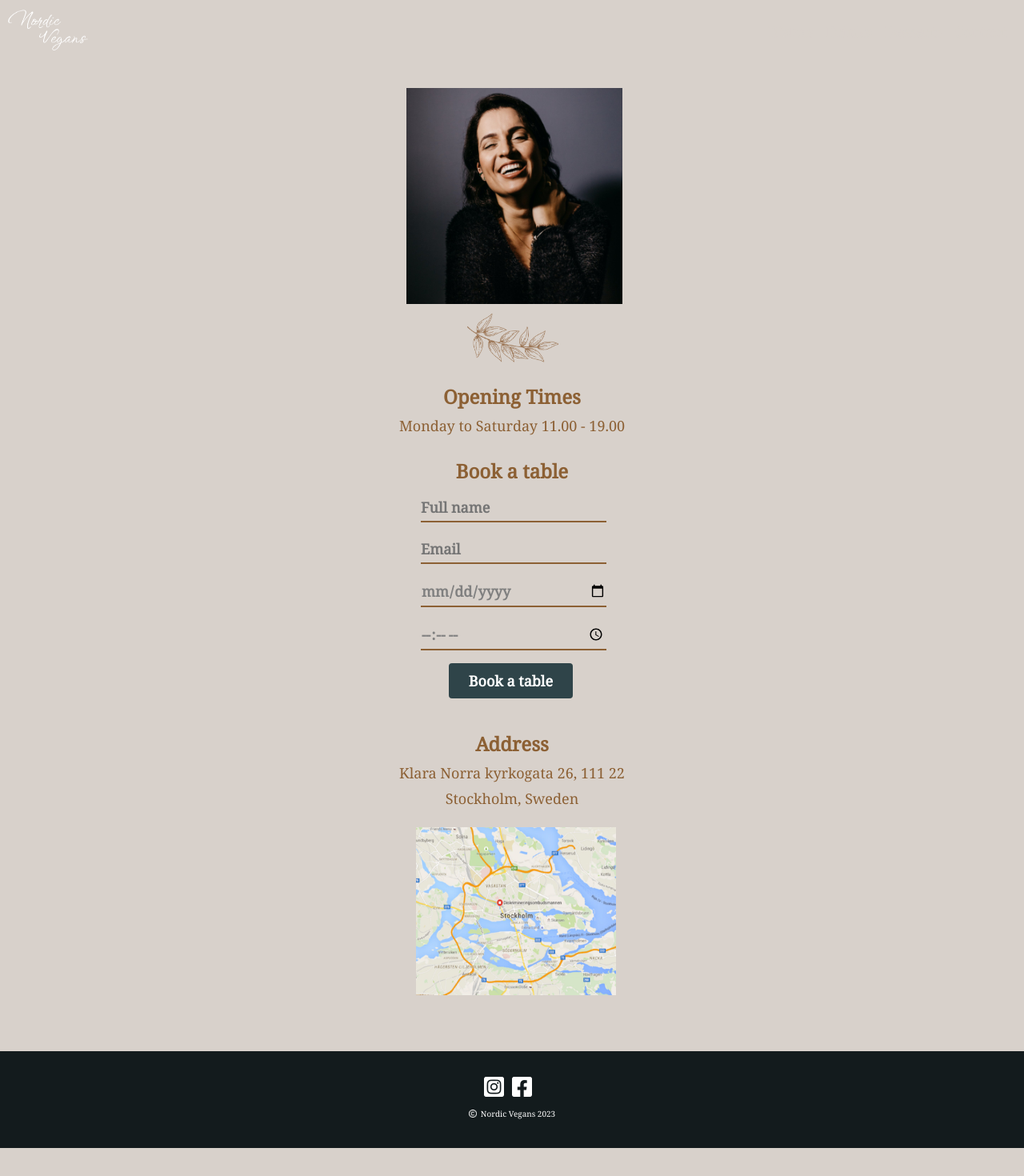
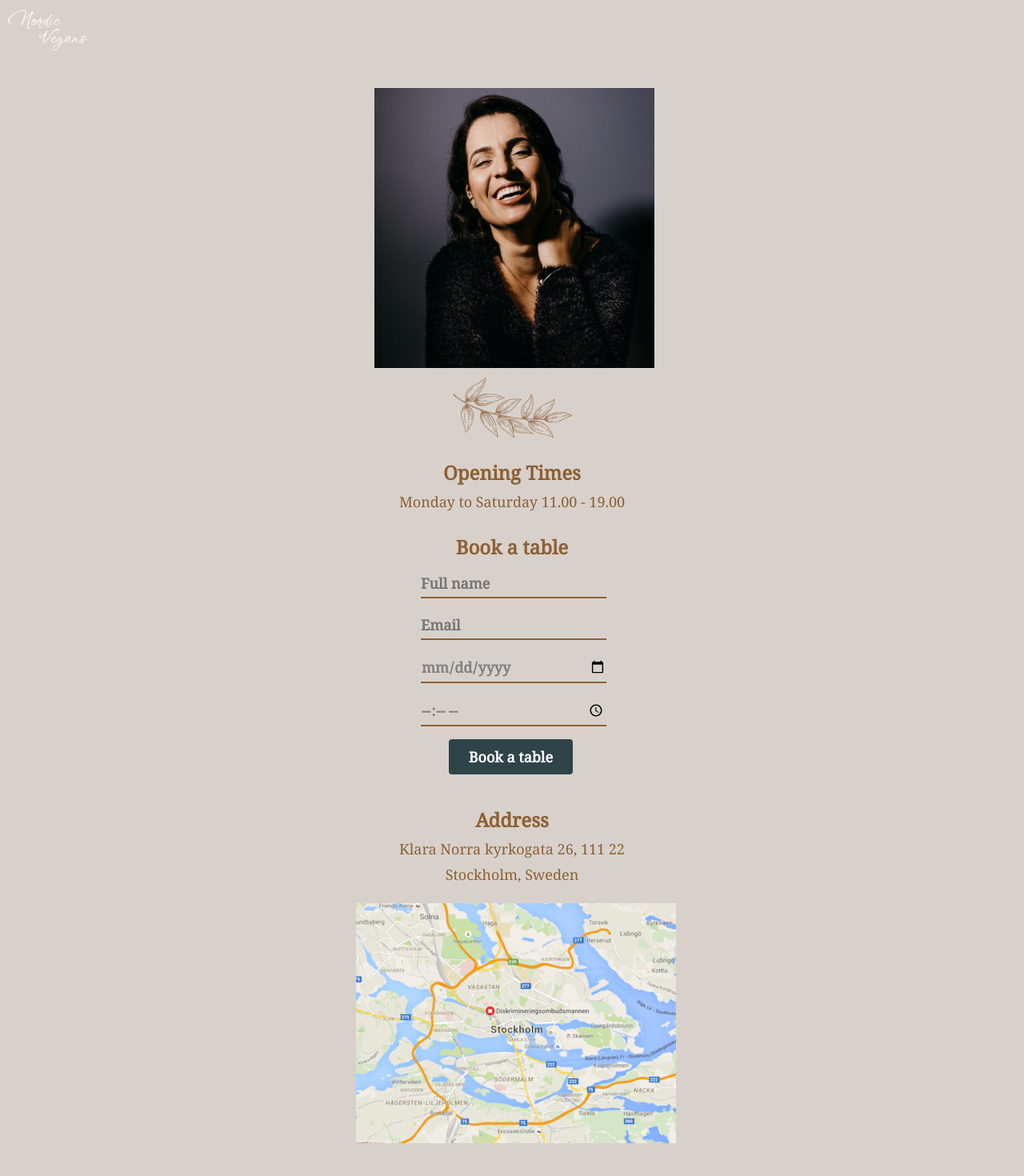
Before and after one commit to KatheRojasO/vegan-restaurant, a React (Create React App) app: page /contact in a window 1280 px wide. Shown: the top 1470 px of the page at 80% size. Before the commit the page ends 1435 px from the top, so only its background shows below. Built offline with nearby package versions, Linux system fonts and the light colour scheme; a web font is replaced by a local one.

Commit message:
Set up contact section for tablets

```diff
--- a/src/css/pages/Contact.css
+++ b/src/css/pages/Contact.css
@@ -52,3 +52,23 @@
     margin: 40px 0 10px 5px;
   }
 }
+
+/* Tablet */
+@media screen and (min-width: 768px) {
+  .bg-img {
+    width: 150px;
+    height: 80px;
+  }
+
+  .contact-info .owner {
+    width: 350px;
+    height: 350px;
+    margin: 40px 0 10px 5px;
+  }
+
+  .contact-info .map {
+    width: 400px;
+    height: 300px;
+    margin: 20px 0 0 10px;
+  }
+}
```
